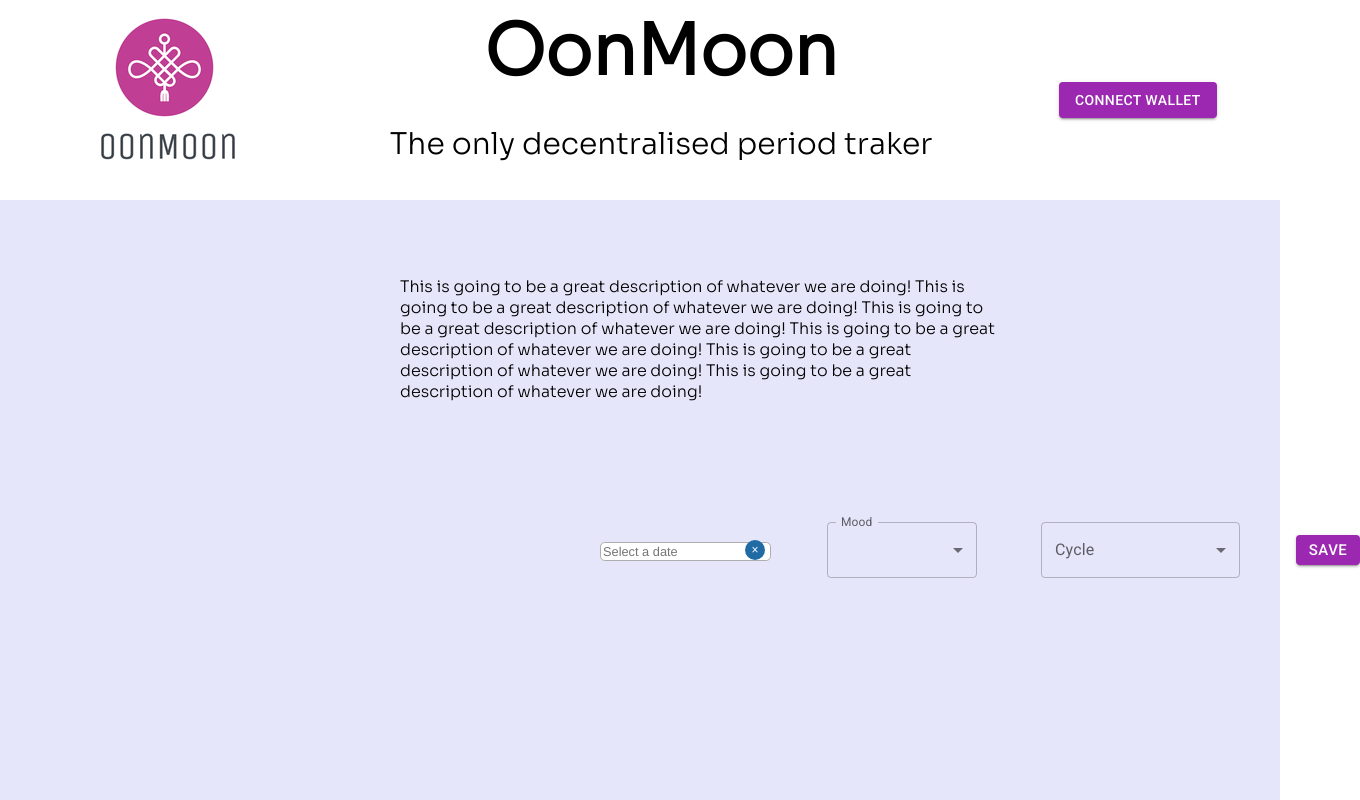
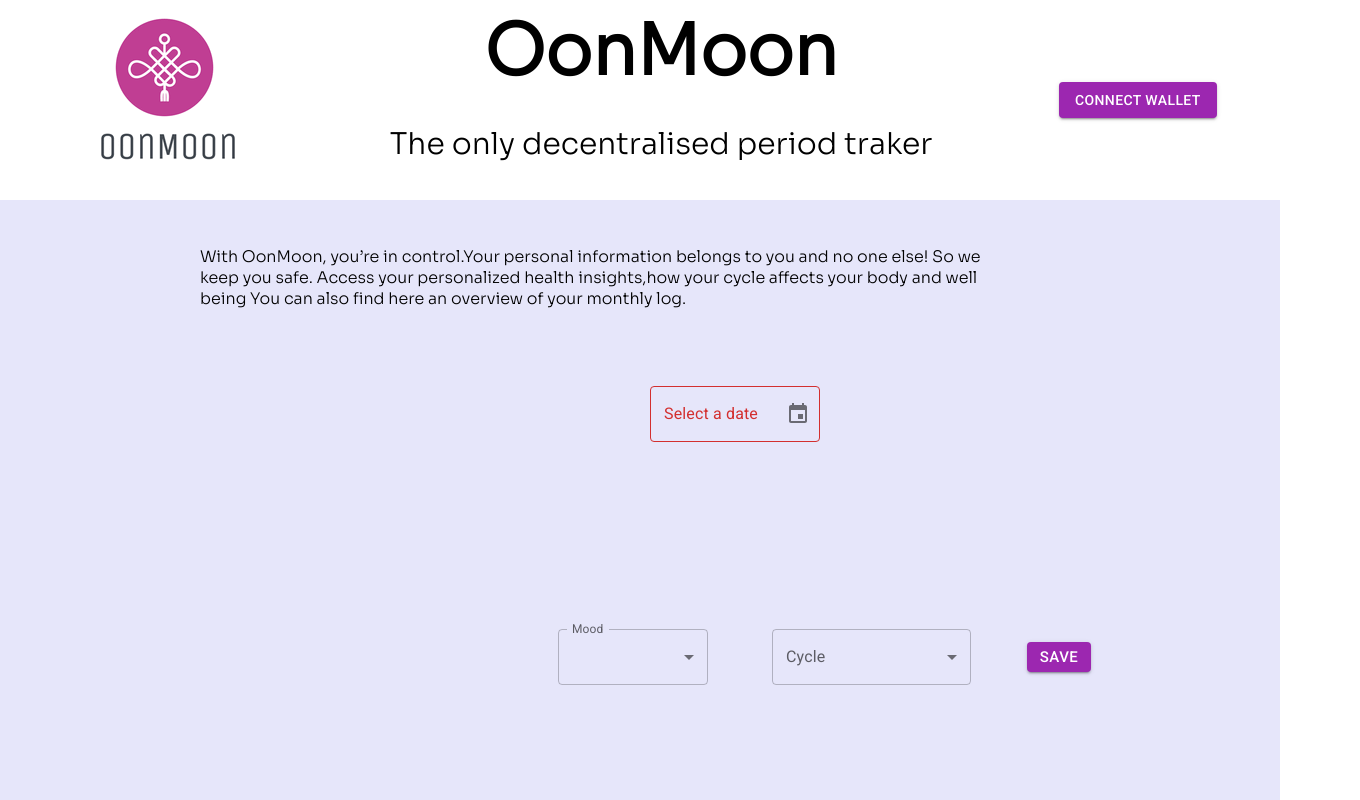
Before and after one commit to PaulineAnnBar/OonMoon, a React (Create React App) app: page / in a window 1280 px wide. Shown: the whole page, 1360 px wide, since content can reach past the window. Built offline with nearby package versions, Linux system fonts and the light colour scheme.

Commit message:
cleanup code

```diff
--- a/package.json
+++ b/package.json
@@ -8,6 +8,7 @@
     "@emotion/styled": "^11.8.1",
     "@mui/icons-material": "^5.8.2",
     "@mui/material": "^5.8.2",
+    "@mui/x-date-pickers": "^5.0.0-alpha.6",
     "@testing-library/jest-dom": "^5.16.4",
     "@testing-library/react": "^13.3.0",
     "@testing-library/user-event": "^13.5.0",
--- a/src/App.css
+++ b/src/App.css
@@ -1,5 +1,5 @@
-@import url('https://fonts.googleapis.com/css2?family=Inter:wght@500&family=Lobster&display=swap');
-@import url('https://fonts.googleapis.com/css2?family=Dosis&family=Inter:wght@500&family=Sora:wght@300&display=swap');
+@import url("https://fonts.googleapis.com/css2?family=Inter:wght@500&family=Lobster&display=swap");
+@import url("https://fonts.googleapis.com/css2?family=Dosis&family=Inter:wght@500&family=Sora:wght@300&display=swap");
 
 .App {
   height: 100vh;
@@ -7,8 +7,7 @@
   flex-direction: column;
   box-sizing: border-box;
   position: relative;
-    background-color: #E6E6FA;
-    background-size: auto;
+  background-color: #e6e6fa;
 }
 
 .header {
@@ -20,7 +19,6 @@
   height: 200px;
   position: center;
   background-color: #ffffff;
-
 }
 .header_Text {
   display: flex;
@@ -31,19 +29,10 @@
   justify-self: auto;
 }
 
-.date-picker {
-
-    display: flex;
-    align-items: center;
-    justify-content: space-between;
-    max-width: 40%;
-}
-
 .header_title {
-    font-family: 'Sora', sans-serif;
+  font-family: "Sora", sans-serif;
   font-size: 70px;
   margin: 0px;
-
 }
 .subheader {
   display: flex;
@@ -51,29 +40,32 @@
   position: relative;
   margin-left: 200px;
   max-width: 800px;
-    font-family: 'Sora', sans-serif;
+  font-family: "Sora", sans-serif;
   padding-top: 30px;
   padding-bottom: 1px;
-
 }
 
 .header_subtitle {
-    font-family: 'Sora', sans-serif;
+  font-family: "Sora", sans-serif;
   font-size: 30px;
 }
 .big-div {
   display: flex;
   align-items: center;
-    height: 80px;
+  height: 30px;
   padding-right: 600px;
-    padding-left: 600px;
-    margin-top: 90px;
+  padding-left: 550px;
   gap: 3rem;
-
 }
 .save_button {
   height: 30px;
   width: 50px;
   padding-left: 200px;
+}
 
+.calendar {
+  padding-left: 650px;
+  margin-bottom: 200px;
+  width: 170px;
+  margin-top: 60px;
 }
--- a/src/App.js
+++ b/src/App.js
@@ -8,21 +8,16 @@
 
 
 
+
 export default function App() {
-
   return (
     <div className="App">
       <Header />
-      <div className={"subheader"}>
-        <p className={"subheader"}>This is going to be a great description of whatever we are doing!
-          This is going to be a great description of whatever we are doing!
-          This is going to be a great description of whatever we are doing!
-          This is going to be a great description of whatever we are doing!
-          This is going to be a great description of whatever we are doing!
-          This is going to be a great description of whatever we are doing!
-        </p>
-
-      </div>
+      <p className={"subheader"}>With OonMoon,
+        you’re in control.Your personal information belongs to you and no one else!
+        So we keep you safe. Access your personalized health insights,how your cycle affects your body and well being
+        You can also find here an overview of your monthly log.
+      </p>
       <Container />
     </div>
   );
--- a/src/components/Container.js
+++ b/src/components/Container.js
@@ -58,14 +58,16 @@
     }
 
     return (
-        <div>
+        <>
+            <div className={"calendar"}>
+                <DatePickerSelector onHappyTime={onDatePicker} />
+            </div>
             <div className={"big-div"}>
-                <DatePickerSelector onHappyTime={onDatePicker} />
                 <MoodSelect onMoodPicker={onMoodPicker} />
                 <PeriodSelect onCyclePicker={onCyclePicker} />
                 <Button className={"save_button"} variant="contained" color={"secondary"} onClick={sendAllDataOnSave} size={"large"}
                 >Save</Button>
             </div>
-        </div>
+        </>
     );
 }
--- a/src/components/DatePickerSelector.js
+++ b/src/components/DatePickerSelector.js
@@ -1,6 +1,10 @@
 import * as React from 'react';
-import {useState} from "react";
-import DatePicker from "react-datepicker";
+import { useState } from "react";
+import { DesktopDatePicker } from '@mui/x-date-pickers/DesktopDatePicker';
+import Stack from '@mui/material/Stack';
+import TextField from '@mui/material/TextField';
+import { AdapterDateFns } from '@mui/x-date-pickers/AdapterDateFns';
+import { LocalizationProvider } from '@mui/x-date-pickers/LocalizationProvider';
 
 export default function DatePickerSelector(props) {
     const [periodDate, setPeriodDate] = useState("")
@@ -12,13 +16,20 @@
 
     return (
         <div>
-            <DatePicker className={"react-datepicker"}
-                        placeholderText={'Select a date'}
-                        selected={periodDate}
+            <LocalizationProvider dateAdapter={AdapterDateFns}>
+                <Stack spacing={3}>
+                    <DesktopDatePicker
+                        label="Select a date"
+                        inputFormat="MM/dd/yyyy"
+                        value={periodDate}
                         isClearable={true}
                         onChange={handleChange}
-                        dateFormat={'yyyy/MM/dd'}
-            />
-        </div>
+                        renderInput={(value) => <TextField {...value} />}
+                    />
+                </Stack>
+            </LocalizationProvider >
+
+        </div >
+
     );
 }
```
Also changed, not shown: src/components/MonthlyLog.js (+2 -7 lines), 1 other file (tests, documents, lock files or other folders). Lines whose indentation alone changed are shown as unchanged.
